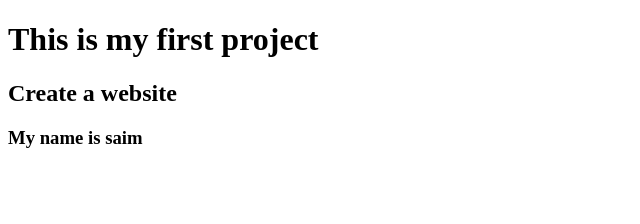
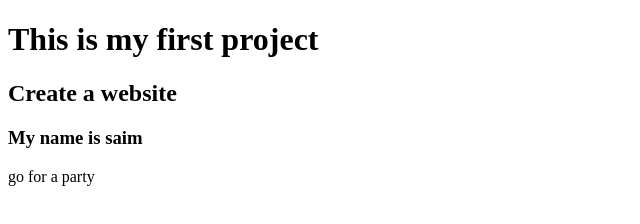
Before and after one commit to saim201980/create-a-website, a plain HTML site: page index.html in a window 1280 px wide. Shown: the whole page, without its empty margins (0-640 px from the left). Drawn offline with Linux system fonts and the light colour scheme.

Commit message:
add paragraph

```diff
--- a/index.html
+++ b/index.html
@@ -9,5 +9,6 @@
     <h1>This is my first project</h1>
     <h2>Create a website</h2>
     <h3>My name is saim</h3>
+    <p>go for a party</p>
 </body>
 </html>
```
